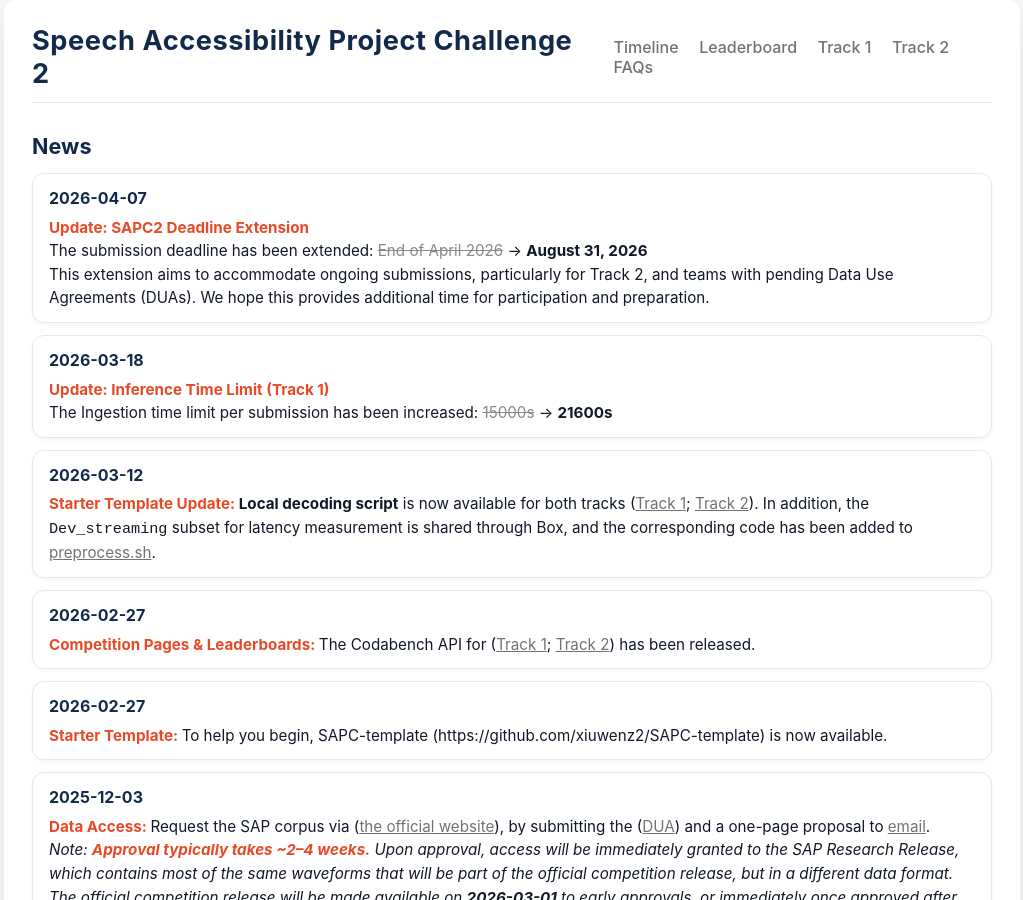
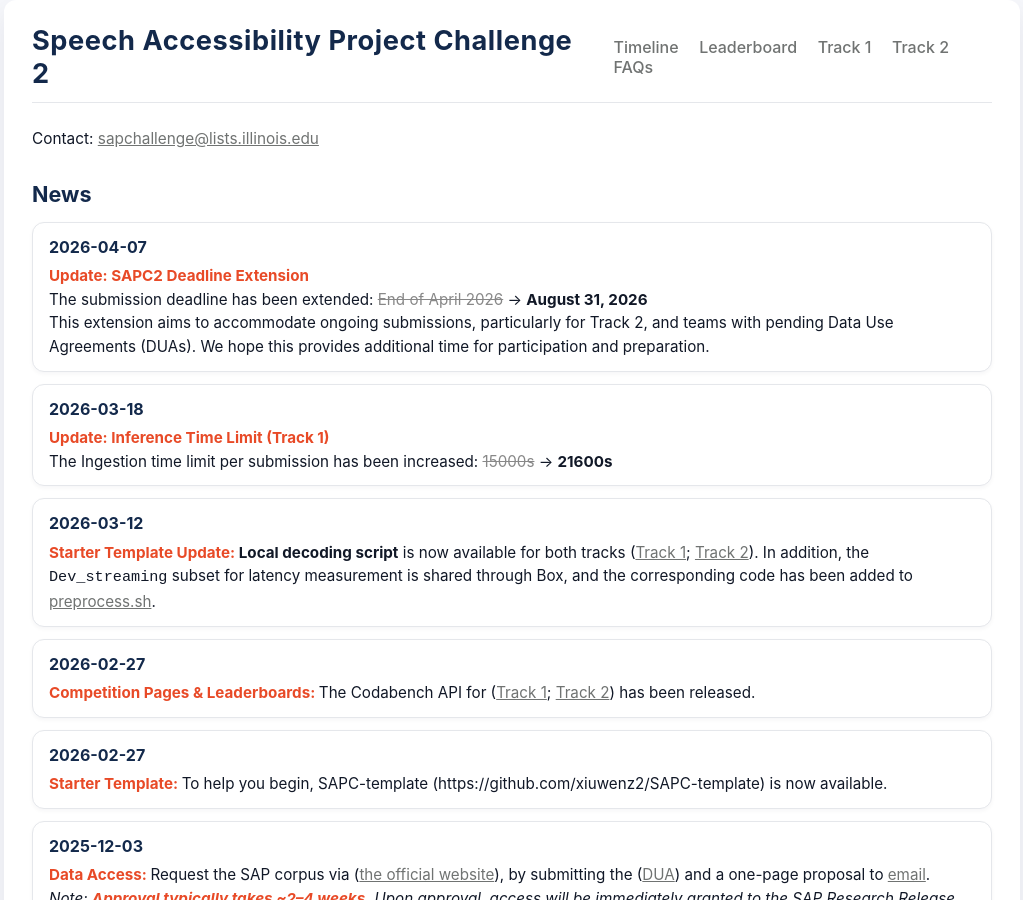
Before and after one commit to xiuwenz2/SAPC2-website, a Jekyll site: the page built from index.md, in a window 1280 px wide and 900 px high. Shown: the whole window, without its empty margins (128-1151 px from the left). Built offline with Jekyll 4.4.1, drawn with Linux system fonts in a browser that asks for light colours.

Commit message:
Update index.md

```diff
--- a/index.md
+++ b/index.md
@@ -7,6 +7,10 @@ hero_meta: >
   Use this short blurb to highlight the key story: the task, who it's for,
   and what people get out of participating (e.g. leaderboard, paper track, prizes).
 ---
+
+<p class="contact">
+  Contact: <a href="mailto:sapchallenge@lists.illinois.edu">sapchallenge@lists.illinois.edu</a>
+</p>
 
 ## News
 
```
